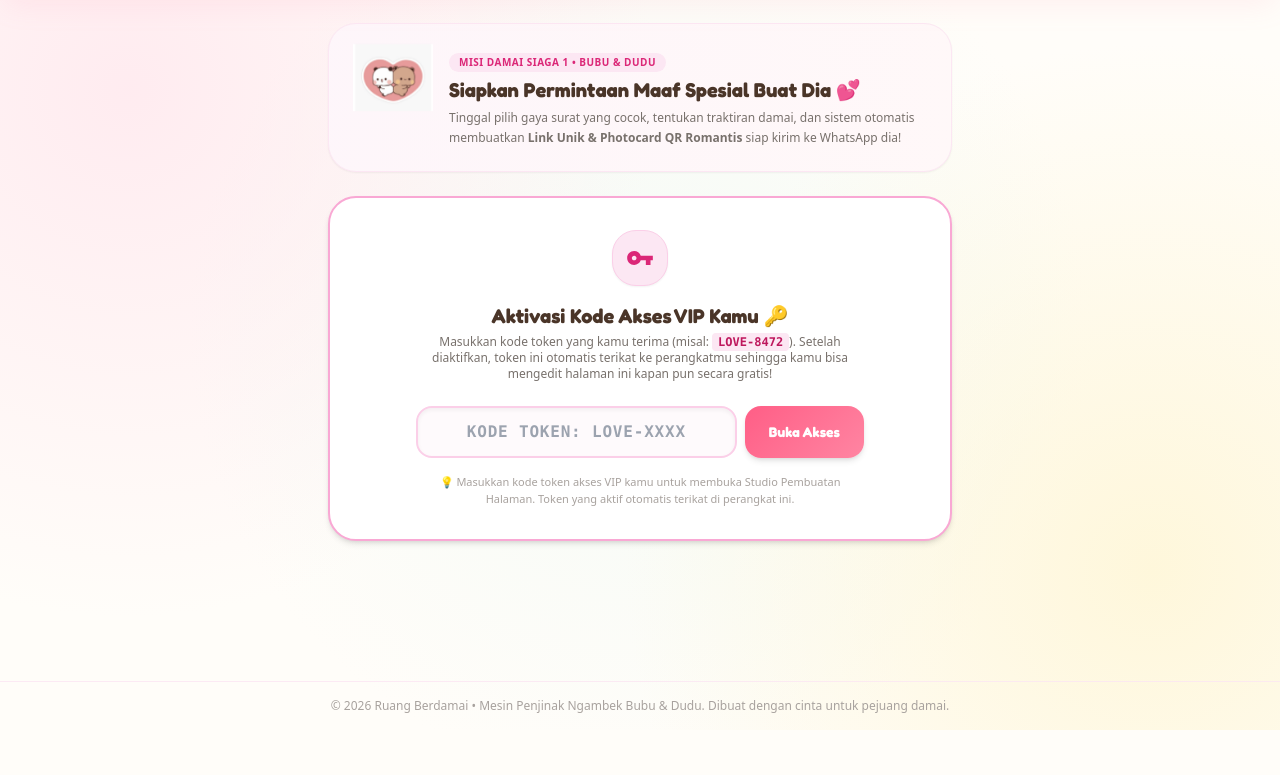
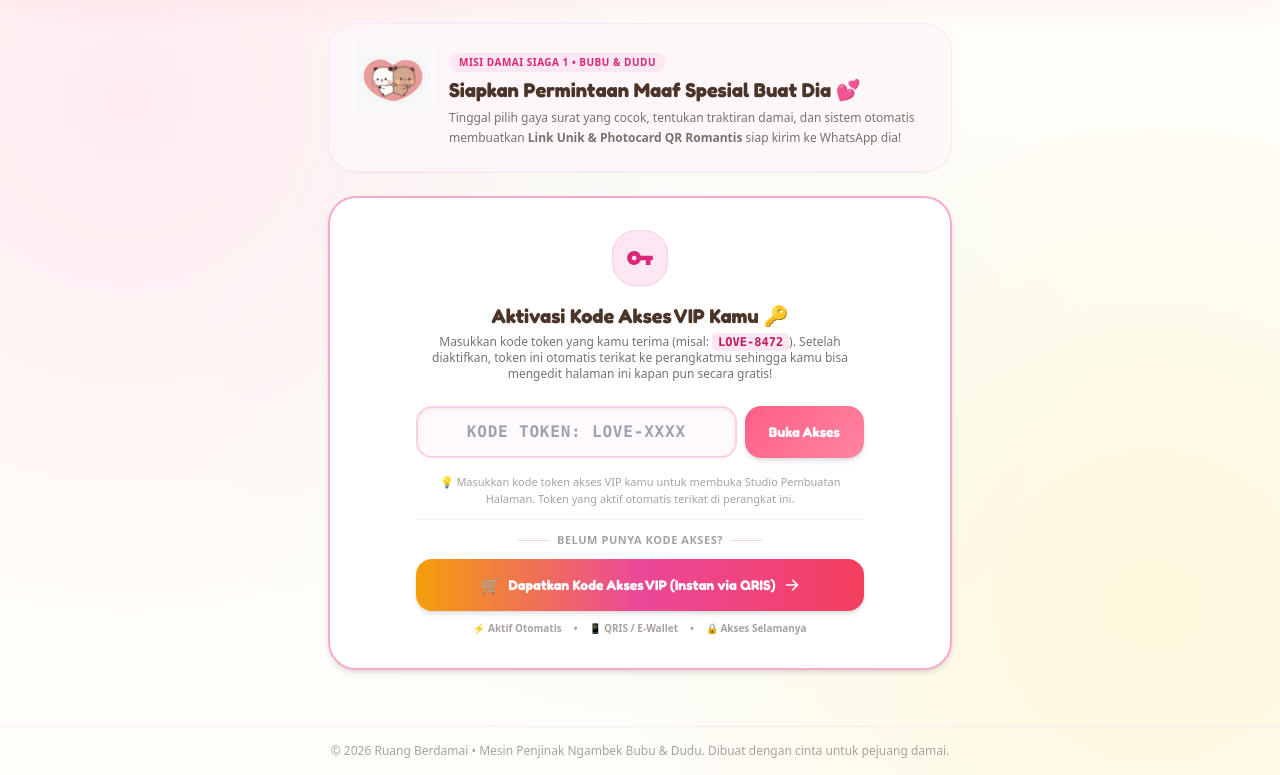
Before and after one commit to BagusFatihuddin/apologi-mood-refuser, a website: page buat.html in a window 1280 px wide. Shown: the part 70-845 px from the top of the page. Before the commit the page ends 800 px from the top, so only its background shows below. Drawn offline with nearby package versions, Linux system fonts and the light colour scheme.

Commit message:
feat: add Lynk.id buy token VIP button to gatekeeper card

```diff
--- a/buat.html
+++ b/buat.html
@@ -136,6 +136,36 @@
         <p class="text-[11px] text-stone-400 pt-1">
           💡 Masukkan kode token akses VIP kamu untuk membuka Studio Pembuatan Halaman. Token yang aktif otomatis terikat di perangkat ini.
         </p>
+
+        <!-- BUY TOKEN CTA SECTION -->
+        <div class="pt-3 border-t border-pink-100/80 space-y-2.5">
+          <div class="flex items-center justify-center gap-2 text-[11px] font-bold text-stone-400 uppercase tracking-wider">
+            <span class="h-px w-8 bg-pink-200"></span>
+            <span>Belum Punya Kode Akses?</span>
+            <span class="h-px w-8 bg-pink-200"></span>
+          </div>
+
+          <a
+            href="https://lynk.id/bagus_fatihuddin/91p0rz5yyjod"
+            target="_blank"
+            rel="noopener noreferrer"
+            class="w-full py-3.5 px-4 rounded-2xl bg-gradient-to-r from-amber-500 via-pink-500 to-rose-500 hover:from-amber-600 hover:via-pink-600 hover:to-rose-600 text-white font-black text-xs sm:text-sm shadow-md hover:shadow-xl hover:scale-[1.01] transition-all flex items-center justify-center gap-2 group font-heading"
+          >
+            <span class="text-base group-hover:scale-110 transition-transform">🛒</span>
+            <span>Dapatkan Kode Akses VIP (Instan via QRIS)</span>
+            <svg class="w-4 h-4 fill-current group-hover:translate-x-1 transition-transform" viewBox="0 0 20 20">
+              <path fill-rule="evenodd" d="M10.293 3.293a1 1 0 011.414 0l6 6a1 1 0 010 1.414l-6 6a1 1 0 01-1.414-1.414L14.586 11H3a1 1 0 110-2h11.586l-4.293-4.293a1 1 0 010-1.414z" clip-rule="evenodd"></path>
+            </svg>
+          </a>
+
+          <div class="flex items-center justify-center gap-2 sm:gap-3 text-[10px] text-stone-400 font-semibold">
+            <span>⚡ Aktif Otomatis</span>
+            <span>•</span>
+            <span>📱 QRIS / E-Wallet</span>
+            <span>•</span>
+            <span>🔒 Akses Selamanya</span>
+          </div>
+        </div>
       </div>
     </section>
 
```
Also changed, not shown: index.html (+30 -0 lines).
